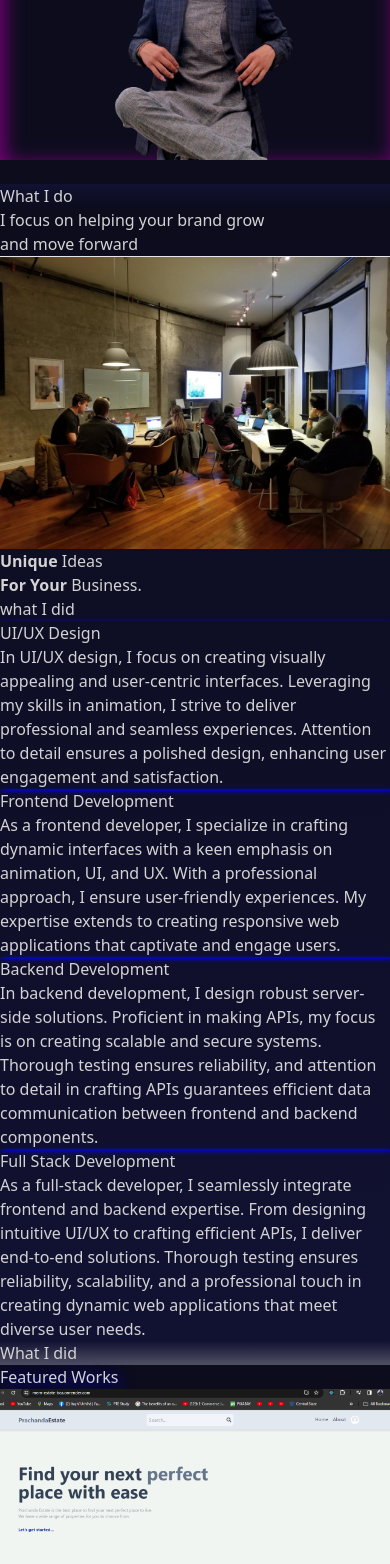
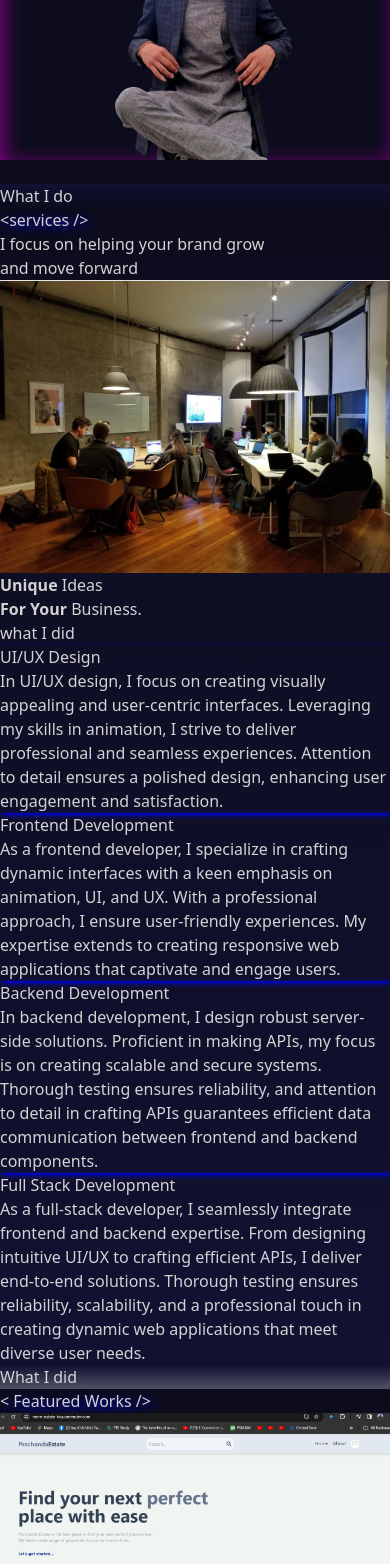
Before and after one commit to prafulstha98/portfolio, a React (Vite) app in the folder PORTFOLIO-WEB/: page / in a window 390 px wide. Shown: the part 432-1996 px from the top of the page. Built offline with nearby package versions, Linux system fonts and the light colour scheme.

Commit message:
responsive design

```diff
--- a/PORTFOLIO-WEB/src/Components/Footer.jsx
+++ b/PORTFOLIO-WEB/src/Components/Footer.jsx
@@ -1,7 +1,7 @@
 const Footer = () => {
     return (
-        <div className="bg-slate-900 p-10 text-center font-semibold">
-            <div>All copyright &copy; reserved - Prachanda Rana</div>
+        <div className="bg-slate-900 p-10 text-sm  md:text-2xl text-center font-semibold">
+            <div style={{ textShadow: '2px 3px 5px blue' }}>All copyright &copy; reserved - Prachanda Rana</div>
         </div>
     )
 }
--- a/PORTFOLIO-WEB/src/Pages/Contacts.jsx
+++ b/PORTFOLIO-WEB/src/Pages/Contacts.jsx
@@ -71,9 +71,9 @@ const Contacts = () => {
         setSuccess(false)
     }, 2000);
     return (
-        <div className='border-2 flex flex-col gap-5 p-10'>
-            <div>
-                <h1 className='text-3xl md:text-6xl p-2 text-center text-semibold'>&lt;Contact Me /&gt;</h1>
+        <div className=' flex flex-col md:h-[130vh] gap-2 p-10'>
+            <div className='sticky bg-gradient-to-b from-[#0c0c1d] to-[#111132] top-0 left-0'>
+                <h1 style={{ textShadow: '2px 2px 10px blue' }} className=' text-3xl md:text-5xl uppercase p-2 text-center text-semibold'>&lt;Contact Me /&gt;</h1>
             </div>
             <motion.div variants={variants} initial="initial" whileInView="animate" className="contact p-3 md:p-0  w-full md:max-w-6xl   m-auto flex flex-col md:flex-row items-center  gap-10">
                 <motion.div variants={variants} className="textContainer flex flex-col gap-4 text-center items-center md:items-start md:text-left mt-20 md:mt-0 md:gap-8 flex-1">
--- a/PORTFOLIO-WEB/src/Pages/Projects.jsx
+++ b/PORTFOLIO-WEB/src/Pages/Projects.jsx
@@ -16,8 +16,8 @@ const Projects = () => {
     return (
         <div className="portfolio relative " id="projects" ref={ref}>
             {/* pt-[calc(100vh-100px)]  */}
-            <div style={{ textShadow: '3px 3px 15px blue' }} className="progress sticky top-0 left-0 z-10  md:p-2 text-center text-2xl  md:text-4xl text-white font-semibold  bg-sky-300 overflow-hidden md:text-white ">
-                <h1 className=" mb-2">Featured Works</h1>
+            <div style={{ textShadow: '3px 3px 15px blue' }} className="progress sticky top-0 left-0 z-10  md:p-2 text-center text-2xl  md:text-4xl text-white font-semibold  bg-gradient-to-b from-[#0c0c1d] to-[#111132] overflow-hidden md:text-white ">
+                <h1 style={{ textShadow: '3px 3px 10px blue' }} className="uppercase mb-2">&lt; Featured Works /&gt;</h1>
                 <motion.div style={{ scaleX }} className="progress-bar  bg-slate-600 h-1 md:h-2 rounded-lg"></motion.div>
             </div>
 
--- a/PORTFOLIO-WEB/src/Pages/Services.jsx
+++ b/PORTFOLIO-WEB/src/Pages/Services.jsx
@@ -43,6 +43,10 @@ const Services = () => {
             whileInView={"animate"}
             ref={ref}
             style={{ background: 'linear-gradient(180deg,#0c0c1d,#111132)' }} className=' flex p-2  flex-col justify-between ' >
+            <div className='sticky bg-gradient-to-b from-[#0c0c1d] to-[#111132] top-0 left-0'>
+                <h2 style={{ textShadow: '2px 2px 10px blue' }} className="text-center text-4xl md:text-5xl uppercase font-semibold p-2">&lt;services /&gt;</h2>
+            </div>
+
             <motion.div className="textcontainer w-full md:w-auto self-center flex-col md:flex-row text-center md:self-end flex items-center gap-5">
                 <motion.p className='font-extralight text-base md:text-xl text-right text-gray-500' >I focus on helping your brand grow <br /> and move forward</motion.p>
                 <hr className='md:w-[500px] w-[300px] border border-t-gray  mb-2 md:mb-0' />
```
